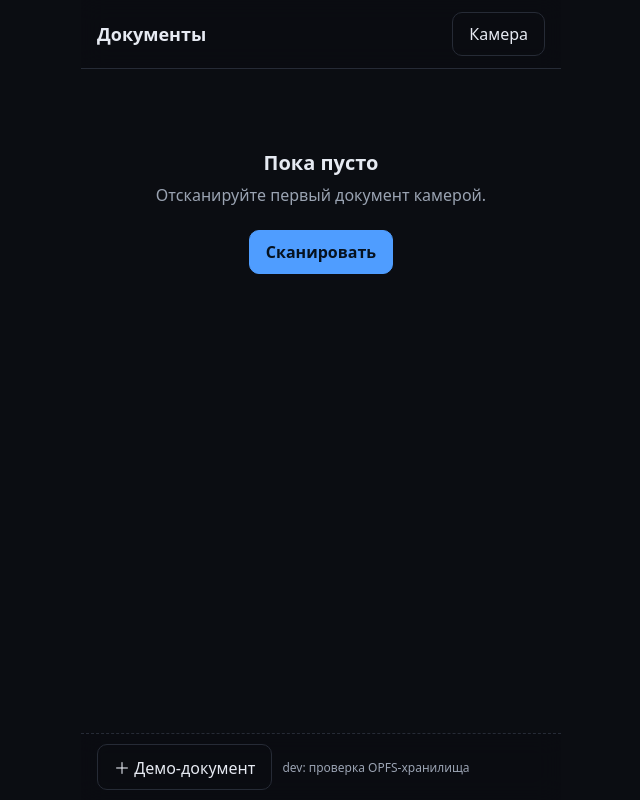
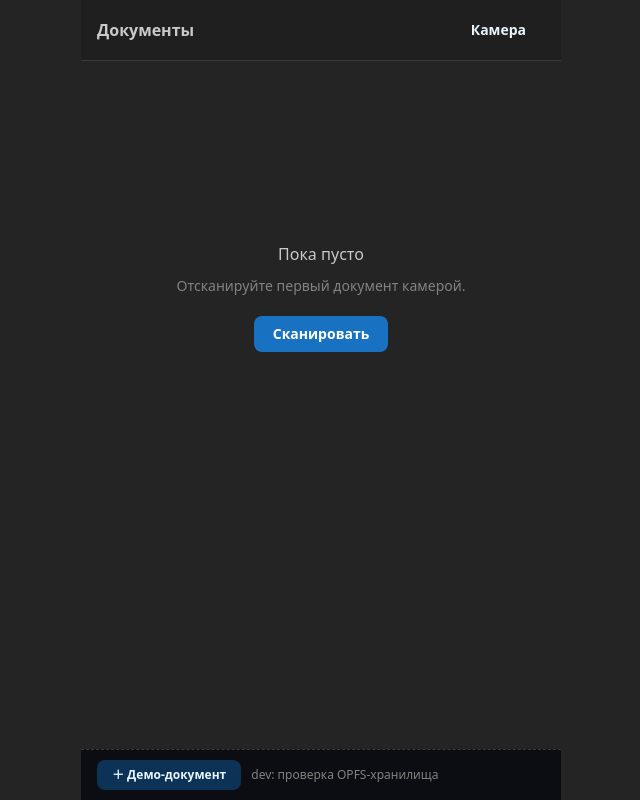
Before and after one commit to kakkoiirus/easy-scan, a React (Vite) app: page / in a window 1280 px wide. Shown: the whole page, without its empty margins (319-959 px from the left). Built offline with nearby package versions, Linux system fonts and the light colour scheme.

Commit message:
feat(ui): migrate UI layer to Mantine

```diff
--- a/index.html
+++ b/index.html
@@ -1,5 +1,5 @@
 <!doctype html>
-<html lang="ru">
+<html lang="ru" data-mantine-color-scheme="dark">
   <head>
     <meta charset="UTF-8" />
     <meta name="viewport" content="width=device-width, initial-scale=1, viewport-fit=cover" />
--- a/package.json
+++ b/package.json
@@ -14,6 +14,8 @@
     "typecheck": "tsc -b"
   },
   "dependencies": {
+    "@mantine/core": "9.5.0",
+    "@mantine/hooks": "9.5.0",
     "react": "19.2.8",
     "react-dom": "19.2.8"
   },
--- a/src/main.tsx
+++ b/src/main.tsx
@@ -1,6 +1,9 @@
+import '@mantine/core/styles.css'
+import { MantineProvider } from '@mantine/core'
 import { StrictMode } from 'react'
 import { createRoot } from 'react-dom/client'
 import { App } from './ui/App'
+import { theme } from './ui/theme'
 import './ui/styles.css'
 
 const rootElement = document.getElementById('root')
@@ -8,6 +11,8 @@ if (!rootElement) throw new Error('root element #root not found')
 
 createRoot(rootElement).render(
   <StrictMode>
-    <App />
+    <MantineProvider theme={theme} defaultColorScheme="dark">
+      <App />
+    </MantineProvider>
   </StrictMode>,
 )
--- a/src/ui/CameraScreen.tsx
+++ b/src/ui/CameraScreen.tsx
@@ -1,3 +1,4 @@
+import { Button, Stack, Text, Title } from '@mantine/core'
 import { useEffect, useState } from 'react'
 import { cvClient } from '../worker/cv-client'
 import { ScreenShell } from './ScreenShell'
@@ -28,17 +29,21 @@ export function CameraScreen({ onBack }: CameraScreenProps) {
     <ScreenShell
       title="Камера"
       action={
-        <button className="btn btn--ghost" onClick={onBack}>
+        <Button variant="subtle" size="sm" onClick={onBack}>
           Назад
-        </button>
+        </Button>
       }
     >
-      <div className="placeholder">
-        <div className="placeholder__icon">📷</div>
-        <p className="placeholder__title">Камера — этап M1</p>
-        <p className="placeholder__hint">Здесь будет видеопоток и захват стоп-кадра.</p>
-        <p className="muted">{status}</p>
-      </div>
+      <Stack align="center" justify="center" gap="xs" mih="60vh">
+        <Text style={{ fontSize: 48 }}>📷</Text>
+        <Title order={5}>Камера — этап M1</Title>
+        <Text size="sm" c="dimmed" ta="center">
+          Здесь будет видеопоток и захват стоп-кадра.
+        </Text>
+        <Text size="xs" c="dimmed">
+          {status}
+        </Text>
+      </Stack>
     </ScreenShell>
   )
 }
--- a/src/ui/LibraryScreen.tsx
+++ b/src/ui/LibraryScreen.tsx
@@ -1,7 +1,8 @@
+import { Button, Paper, Stack, Text, Title, UnstyledButton } from '@mantine/core'
 import { useState } from 'react'
 import { createDemoDocument, useDocuments } from '../storage/useDocuments'
+import type { Bytes } from '../types'
 import { ScreenShell } from './ScreenShell'
-import type { Bytes } from '../types'
 
 interface LibraryScreenProps {
   onOpenCamera: () => void
@@ -26,39 +27,49 @@ export function LibraryScreen({ onOpenCamera, onOpenDocument }: LibraryScreenPro
     <ScreenShell
       title="Документы"
       action={
-        <button className="btn btn--ghost" onClick={onOpenCamera}>
+        <Button variant="subtle" size="sm" onClick={onOpenCamera}>
           Камера
-        </button>
+        </Button>
       }
     >
       {docs.length === 0 ? (
-        <div className="empty">
-          <p className="empty__title">Пока пусто</p>
-          <p className="empty__hint">Отсканируйте первый документ камерой.</p>
-          <button className="btn btn--primary" onClick={onOpenCamera}>
+        <Stack align="center" justify="center" gap="xs" mih="55vh">
+          <Title order={5} fw={500}>
+            Пока пусто
+          </Title>
+          <Text size="sm" c="dimmed" ta="center">
+            Отсканируйте первый документ камерой.
+          </Text>
+          <Button mt="xs" onClick={onOpenCamera}>
             Сканировать
-          </button>
-        </div>
+          </Button>
+        </Stack>
       ) : (
-        <ul className="doc-list">
+        <Stack gap="sm">
           {docs.map((d) => (
-            <li key={d.id}>
-              <button className="doc-row" onClick={() => onOpenDocument(d.id)}>
-                <span className="doc-row__title">{d.title}</span>
-                <span className="doc-row__meta">
-                  {d.pageCount} стр. · {new Date(d.createdAt).toLocaleDateString()}
-                </span>
-              </button>
-            </li>
+            <UnstyledButton key={d.id} onClick={() => onOpenDocument(d.id)} w="100%">
+              <Paper p="md" withBorder w="100%">
+                <Stack gap={2}>
+                  <Text fw={500} size="sm">
+                    {d.title}
+                  </Text>
+                  <Text size="xs" c="dimmed">
+                    {d.pageCount} стр. · {new Date(d.createdAt).toLocaleDateString()}
+                  </Text>
+                </Stack>
+              </Paper>
+            </UnstyledButton>
           ))}
-        </ul>
+        </Stack>
       )}
 
       <div className="devbar">
-        <button className="btn btn--ghost" onClick={handleDemo} disabled={busy}>
-          {busy ? 'Создаю…' : '＋ Демо-документ'}
-        </button>
-        <span className="devbar__hint">dev: проверка OPFS-хранилища</span>
+        <Button variant="light" size="xs" onClick={handleDemo} loading={busy}>
+          ＋ Демо-документ
+        </Button>
+        <Text size="xs" c="dimmed">
+          dev: проверка OPFS-хранилища
+        </Text>
       </div>
     </ScreenShell>
   )
--- a/src/ui/ScreenShell.tsx
+++ b/src/ui/ScreenShell.tsx
@@ -1,3 +1,4 @@
+import { Box, Title } from '@mantine/core'
 import type { ReactNode } from 'react'
 
 interface ScreenShellProps {
@@ -10,11 +11,13 @@ interface ScreenShellProps {
 export function ScreenShell({ title, action, children }: ScreenShellProps) {
   return (
     <div className="screen">
-      <header className="topbar">
-        <h1 className="topbar__title">{title}</h1>
-        {action != null && <div className="topbar__action">{action}</div>}
-      </header>
-      <main className="content">{children}</main>
+      <div className="topbar">
+        <Title order={5} lineClamp={1} style={{ flex: 1, minWidth: 0 }}>
+          {title}
+        </Title>
+        {action != null && <div>{action}</div>}
+      </div>
+      <Box className="content">{children}</Box>
     </div>
   )
 }
--- a/src/ui/styles.css
+++ b/src/ui/styles.css
@@ -1,16 +1,9 @@
+/* App frame only. Visual components come from Mantine; this just pins the
+   phone-width centered frame, the sticky top bar, the scroll area, and the
+   temporary dev bar. Colors reuse Mantine's dark palette CSS variables. */
+
 :root {
-  --bg: #0b0d12;
-  --bg-elev: #14171f;
-  --bg-elev-2: #1c2029;
-  --text: #e6eaf2;
-  --muted: #9aa3b2;
-  --accent: #4f9dff;
-  --accent-press: #3b8bea;
-  --danger: #ff5c6c;
-  --border: #262b36;
-  --radius: 14px;
-  --safe-top: env(safe-area-inset-top, 0px);
-  --safe-bottom: env(safe-area-inset-bottom, 0px);
+  color-scheme: dark;
 }
 
 * {
@@ -25,11 +18,6 @@ body,
 
 body {
   margin: 0;
-  background: var(--bg);
-  color: var(--text);
-  font-family: system-ui, -apple-system, 'Segoe UI', Roboto, sans-serif;
-  -webkit-font-smoothing: antialiased;
-  text-rendering: optimizeLegibility;
 }
 
 .app {
@@ -38,7 +26,6 @@ body {
   min-height: 100dvh;
   display: flex;
   flex-direction: column;
-  background: var(--bg);
 }
 
 .screen {
@@ -54,188 +41,21 @@ body {
   z-index: 10;
   display: flex;
   align-items: center;
-  justify-content: space-between;
   gap: 12px;
-  padding: calc(12px + var(--safe-top)) 16px 12px;
-  background: rgba(11, 13, 18, 0.92);
+  padding: calc(12px + env(safe-area-inset-top, 0px)) 16px 12px;
+  background: var(--mantine-color-dark-8, #0b0d12);
+  border-bottom: 1px solid var(--mantine-color-dark-5, #262b36);
   backdrop-filter: blur(12px);
-  border-bottom: 1px solid var(--border);
-}
-
-.topbar__title {
-  font-size: 18px;
-  font-weight: 600;
-  margin: 0;
 }
 
 .content {
   flex: 1;
   overflow-y: auto;
   padding: 16px;
-  padding-bottom: calc(96px + var(--safe-bottom));
+  padding-bottom: calc(96px + env(safe-area-inset-bottom, 0px));
 }
 
-/* Buttons */
-.btn {
-  appearance: none;
-  border: 1px solid var(--border);
-  background: var(--bg-elev);
-  color: var(--text);
-  font: inherit;
-  padding: 10px 16px;
-  border-radius: 10px;
-  cursor: pointer;
-  transition: background 0.15s, transform 0.05s, border-color 0.15s;
-}
-
-.btn:active {
-  transform: translateY(1px);
-}
-
-.btn:disabled {
-  opacity: 0.5;
-  cursor: not-allowed;
-}
-
-.btn--primary {
-  background: var(--accent);
-  border-color: var(--accent);
-  color: #06121f;
-  font-weight: 600;
-}
-
-.btn--primary:not(:disabled):hover {
-  background: var(--accent-press);
-}
-
-.btn--ghost {
-  background: transparent;
-}
-
-.btn--danger {
-  border-color: rgba(255, 92, 108, 0.4);
-  color: var(--danger);
-  background: transparent;
-}
-
-/* Empty state */
-.empty {
-  display: flex;
-  flex-direction: column;
-  align-items: center;
-  justify-content: center;
-  text-align: center;
-  gap: 8px;
-  padding: 64px 24px;
-}
-
-.empty__title {
-  font-size: 20px;
-  font-weight: 600;
-  margin: 0;
-}
-
-.empty__hint {
-  color: var(--muted);
-  margin: 0 0 16px;
-}
-
-/* Document list */
-.doc-list {
-  list-style: none;
-  margin: 0;
-  padding: 0;
-  display: flex;
-  flex-direction: column;
-  gap: 10px;
-}
-
-.doc-row {
-  width: 100%;
-  display: flex;
-  flex-direction: column;
-  gap: 4px;
-  text-align: left;
-  padding: 14px 16px;
-  background: var(--bg-elev);
-  border: 1px solid var(--border);
-  border-radius: var(--radius);
-  cursor: pointer;
-  color: var(--text);
-  font: inherit;
-}
-
-.doc-row:hover {
-  background: var(--bg-elev-2);
-}
-
-.doc-row__title {
-  font-weight: 500;
-}
-
-.doc-row__meta {
-  color: var(--muted);
-  font-size: 13px;
-}
-
-/* Camera placeholder */
-.placeholder {
-  display: flex;
-  flex-direction: column;
-  align-items: center;
-  justify-content: center;
-  text-align: center;
-  gap: 8px;
-  padding: 80px 24px;
-}
-
-.placeholder__icon {
-  font-size: 48px;
-  margin-bottom: 8px;
-}
-
-.placeholder__title {
-  font-size: 18px;
-  font-weight: 600;
-  margin: 0;
-}
-
-.placeholder__hint {
-  color: var(--muted);
-  margin: 0 0 12px;
-}
-
-/* Document view */
-.doc-view {
-  display: flex;
-  flex-direction: column;
-  align-items: stretch;
-  gap: 14px;
-}
-
-.thumb {
-  width: 100%;
-  border-radius: var(--radius);
-  background: #fff;
-  border: 1px solid var(--border);
-}
-
-.thumb--placeholder {
-  aspect-ratio: 1 / 1.414;
-  display: grid;
-  place-items: center;
-  color: var(--muted);
-  background: var(--bg-elev);
-}
-
-.muted {
-  color: var(--muted);
-  font-size: 13px;
-  text-align: center;
-  margin: 0;
-}
-
-/* Dev bar (temporary) */
+/* Dev bar (temporary — remove when real capture lands) */
 .devbar {
   position: fixed;
   left: 0;
@@ -246,13 +66,8 @@ body {
   display: flex;
   align-items: center;
   gap: 10px;
-  padding: 10px 16px calc(10px + var(--safe-bottom));
+  padding: 10px 16px calc(10px + env(safe-area-inset-bottom, 0px));
   background: rgba(11, 13, 18, 0.92);
   backdrop-filter: blur(12px);
-  border-top: 1px dashed var(--border);
+  border-top: 1px dashed var(--mantine-color-dark-5, #262b36);
 }
-
-.devbar__hint {
-  color: var(--muted);
-  font-size: 12px;
-}
--- /dev/null
+++ b/src/ui/theme.ts
@@ -0,0 +1,13 @@
+import { createTheme } from '@mantine/core'
+
+/**
+ * Mantine theme for easy-scan. Dark scheme is the default (set on
+ * MantineProvider and on <html data-mantine-color-scheme="dark"> to avoid
+ * flash). Primary color is Mantine's built-in `blue` (≈ #228be6), close to
+ * the app's accent (#4f9dff used in the SVG icon).
+ */
+export const theme = createTheme({
+  primaryColor: 'blue',
+  defaultRadius: 'md',
+  fontFamily: 'system-ui, -apple-system, "Segoe UI", Roboto, sans-serif',
+})
```
Also changed, not shown: src/ui/DocumentScreen.tsx (+19 -11 lines), 2 other files (tests, documents, lock files or other folders).
